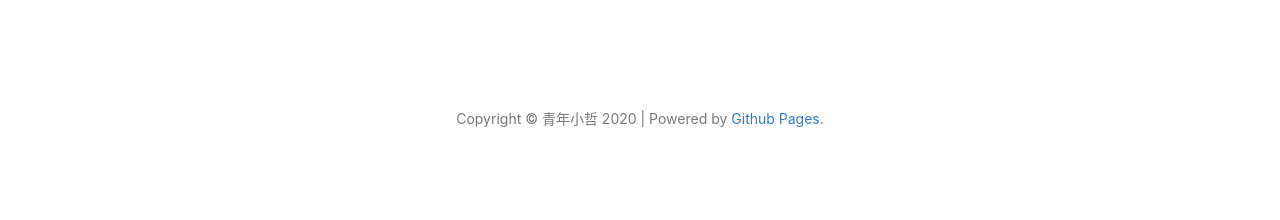
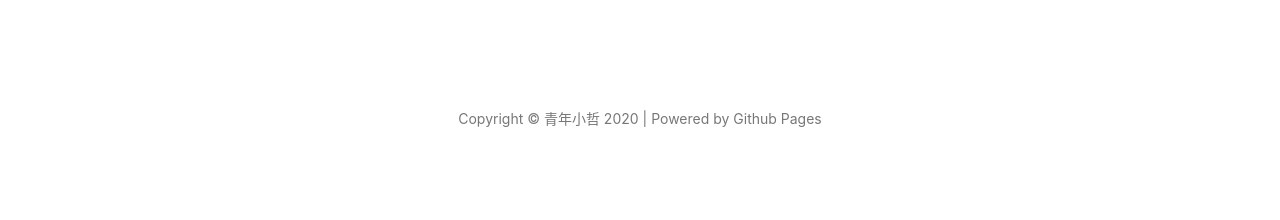
Before and after one commit to YIZHEV/yizhev.github.io, a Jekyll site: the page built from index.html, in a window 1280 px wide. Shown: the part 1983-2203 px from the top of the page. Built offline with Jekyll 4.4.1, drawn with Linux system fonts in a browser that asks for light colours; nearby versions of some CDN libraries; the list of posts is cut into pages by our own code; comment, search, counter and statistics services are not loaded; part of the change alters nothing that is shown.

```diff
--- a/_includes/footer.html
+++ b/_includes/footer.html
@@ -9,7 +9,7 @@
                 <p class="copyright text-muted">
                     Copyright &copy; {{ site.title }} {{ site.time | date: '%Y' }}
 
-                   | Powered by <a href="http://github.com">Github Pages.</a>
+                   | Powered by Github Pages</a>
 
                 </p>
             </div>
```
